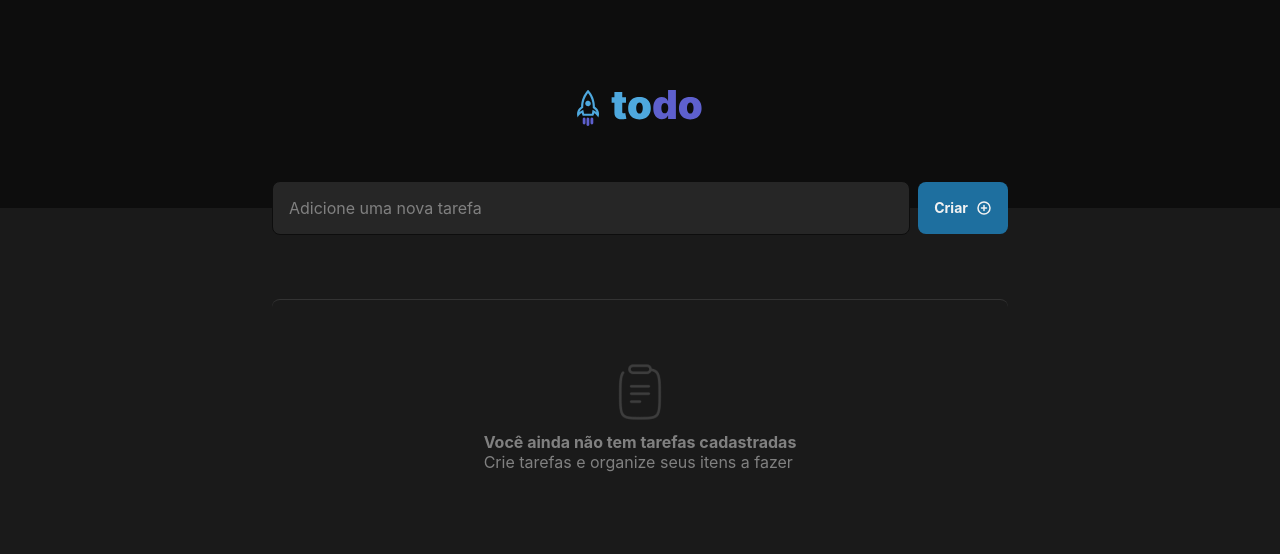
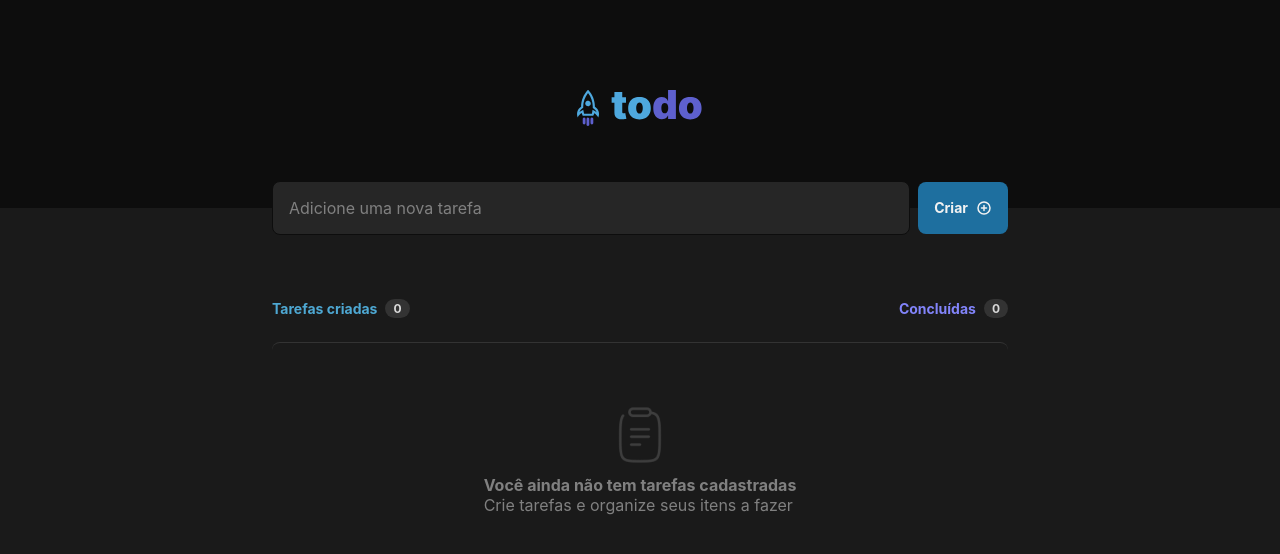
Before and after one commit to lucaspedronet/TudoLista, a React (Vite) app: page / in a window 1280 px wide. Shown: the top 554 px of the page. Built offline with nearby package versions, Linux system fonts and the light colour scheme.

Commit message:
feat: create task counter and header list

```diff
--- a/src/App.tsx
+++ b/src/App.tsx
@@ -3,6 +3,7 @@ import { PlusCircle } from "@phosphor-icons/react";
 import styles from "./App.module.css";
 import { useState } from "react";
 import { Button, Empty, Header, Input, Item } from "./components";
+import { HeaderList } from "./components/HeaderList/HeaderList";
 
 export interface ITask {
   id: number;
@@ -66,6 +67,11 @@ export function App() {
         </div>
 
         <div className={styles.tasksList}>
+          <HeaderList
+            tasksCounter={tasks.length}
+            checkedTasksCounter={tasks.filter((task) => task.isChecked).length}
+          />
+
           {tasks.length > 0 ? (
             <div>
               {tasks.map((task) => (
--- /dev/null
+++ b/src/components/HeaderList/HeaderList.tsx
@@ -0,0 +1,26 @@
+import styles from "./HeaderList.module.css";
+
+type Props = {
+  tasksCounter: number;
+  checkedTasksCounter: number;
+};
+
+export const HeaderList = ({ tasksCounter, checkedTasksCounter }: Props) => {
+  return (
+    <header className={styles.container}>
+      <aside>
+        <p>Tarefas criadas</p>
+        <span>{tasksCounter}</span>
+      </aside>
+
+      <aside>
+        <p>Concluídas</p>
+        <span>
+          {tasksCounter === 0
+            ? tasksCounter
+            : `${checkedTasksCounter} de ${tasksCounter}`}
+        </span>
+      </aside>
+    </header>
+  );
+};
```
